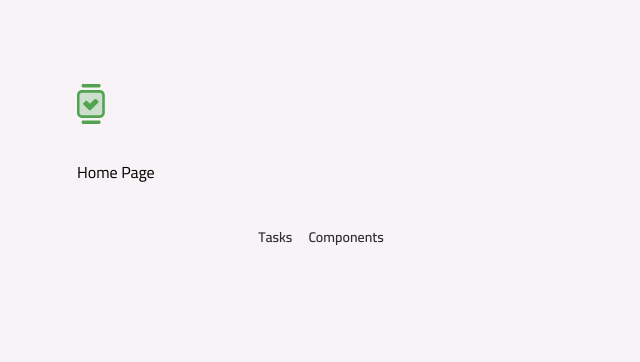
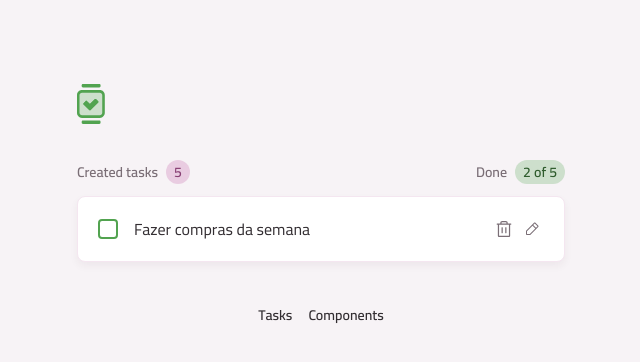
Before and after one commit to mattrsolar/ToDoList, a React (Vite) app in the folder ToDoList/: page / in a window 1280 px wide. Shown: the top 362 px of the page, without its empty margins (319-959 px from the left). Built offline with nearby package versions, Linux system fonts and the light colour scheme.

Commit message:
Created core layout and components

```diff
--- /dev/null
+++ b/ToDoList/src/core-components/task-item.tsx
@@ -0,0 +1,54 @@
+import ButtonIcon from "../components/button-icon";
+import TrashIcon from "../assets/icons/trash.svg?react";
+import PencilIcon from "../assets/icons/pencil.svg?react";
+import XIcon from "../assets/icons/X.svg?react";
+import CheckIcon from "../assets/icons/check.svg?react";
+
+import Card from "../components/card";
+import InputCheckbox from "../components/input-checkbox";
+import Text from "../components/text";
+import { useState } from "react";
+import InputText from "../components/input-text";
+
+export default function TaskItem() {
+  const [isEditing, setIsEditing] = useState(false);
+
+  function handleEditTask() {
+    setIsEditing((prev) => !prev);
+  }
+
+  function handleExitEditTask() {
+    setIsEditing(false);
+  }
+
+  return (
+    <Card size="md" className="flex items-center gap-4">
+      {!isEditing ? (
+        <>
+          <InputCheckbox />
+          <Text className="flex-1">Fazer compras da semana</Text>
+          <div className="flex gap-1">
+            <ButtonIcon icon={TrashIcon} variant="teriary" />
+            <ButtonIcon
+              icon={PencilIcon}
+              variant="teriary"
+              onClick={handleEditTask}
+            />
+          </div>
+        </>
+      ) : (
+        <>
+          <InputText className="flex-1" />
+          <div className="flex gap-1">
+            <ButtonIcon
+              icon={XIcon}
+              variant="secondary"
+              onClick={handleExitEditTask}
+            />
+            <ButtonIcon icon={CheckIcon} variant="primary" />
+          </div>
+        </>
+      )}
+    </Card>
+  );
+}
--- /dev/null
+++ b/ToDoList/src/core-components/tasks-summary.tsx
@@ -0,0 +1,25 @@
+import Badge from "../components/badge";
+import Text from "../components/text";
+
+export default function TasksSummary() {
+  return (
+    <>
+      <div className="flex items-center gap-2">
+        <Text variant="body-sm-bold" className="!text-gray-300">
+          Created tasks
+        </Text>
+        <Badge variant="secondary" size="sm">
+          5
+        </Badge>
+      </div>
+      <div className="flex items-center gap-2">
+        <Text variant="body-sm-bold" className="!text-gray-300">
+          Done
+        </Text>
+        <Badge variant="primary" size="sm">
+          2 of 5
+        </Badge>
+      </div>
+    </>
+  );
+}
--- a/ToDoList/src/pages/layout-main.tsx
+++ b/ToDoList/src/pages/layout-main.tsx
@@ -1,6 +1,4 @@
-import { NavLink, Outlet } from "react-router";
-import Container from "../components/container";
-import Text from "../components/text";
+import { Outlet } from "react-router";
 import Header from "../core-components/header";
 import MainContent from "../core-components/main-content";
 import Footer from "../core-components/footer";
--- a/ToDoList/src/pages/page-home.tsx
+++ b/ToDoList/src/pages/page-home.tsx
@@ -1,5 +1,15 @@
 import Container from "../components/container";
+import TaskItem from "../core-components/task-item";
+import TasksSummary from "../core-components/tasks-summary";
 
 export default function PageHome() {
-  return <Container>Home Page</Container>;
+  return (
+    <Container as="article" className="space-y-3">
+      <header className="flex items-center justify-between">
+        <TasksSummary />
+      </header>
+
+      <TaskItem />
+    </Container>
+  );
 }
```
